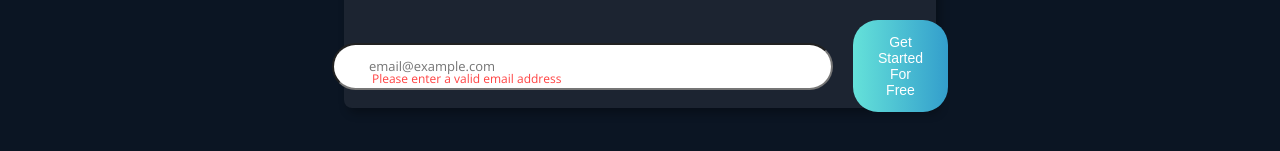
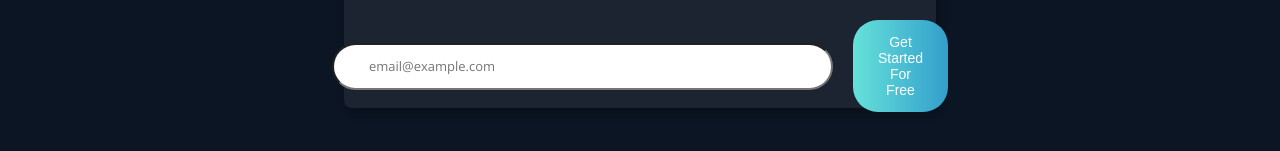
Before and after one commit to FriedAxons/fylo-dark-theme-landing-page, a React (Vite) app: page / in a window 1280 px wide. Shown: the part 3196-3347 px from the top of the page. Built offline with nearby package versions, Linux system fonts and the light colour scheme.

Commit message:
Adding error error styles and hover state styles

```diff
--- a/src/App.css
+++ b/src/App.css
@@ -22,6 +22,12 @@
   color: hsl(0, 0%, 100%);
   font-family: "Raleway", sans-serif;
   font-size: 14px;
+  cursor: pointer;
+}
+
+.navButton:hover {
+  font-weight: 700;
+  text-decoration: underline;
 }
 
 .button {
@@ -260,7 +266,7 @@ p {
 }
 
 .emailInput::placeholder {
-  font-family: 'Open Sans', sans-serif;
+  font-family: "Open Sans", sans-serif;
   font-size: 13px;
 }
 
@@ -269,13 +275,14 @@ p {
 }
 
 .error-message {
+  display: none;
   position: absolute;
   top: 50px;
-  left: 40px;
+  left: 37px;
 }
 
 .form p {
-  font-family: 'Open Sans', sans-serif;
+  font-family: "Open Sans", sans-serif;
   font-size: 12px;
   color: hsl(0, 100%, 63%);
 }
```
